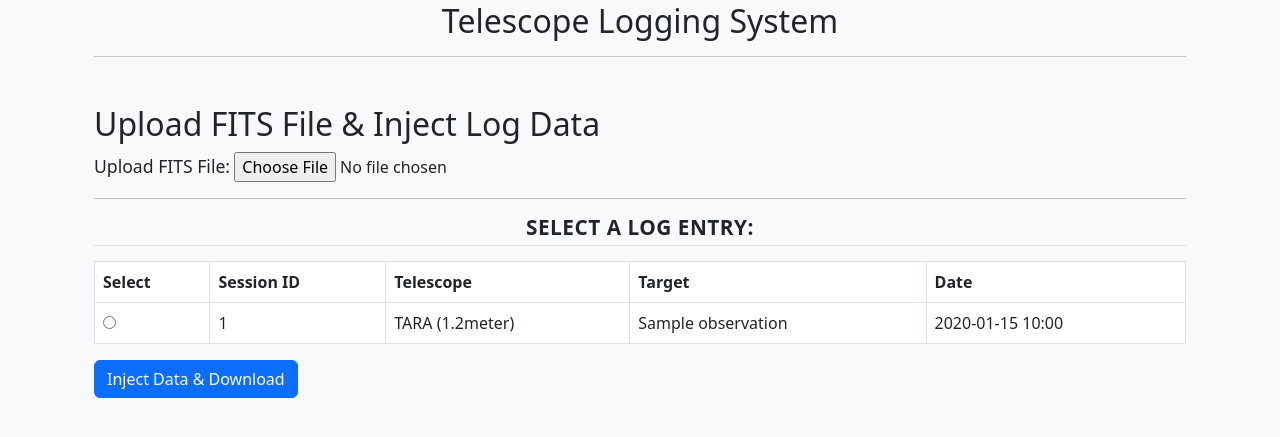
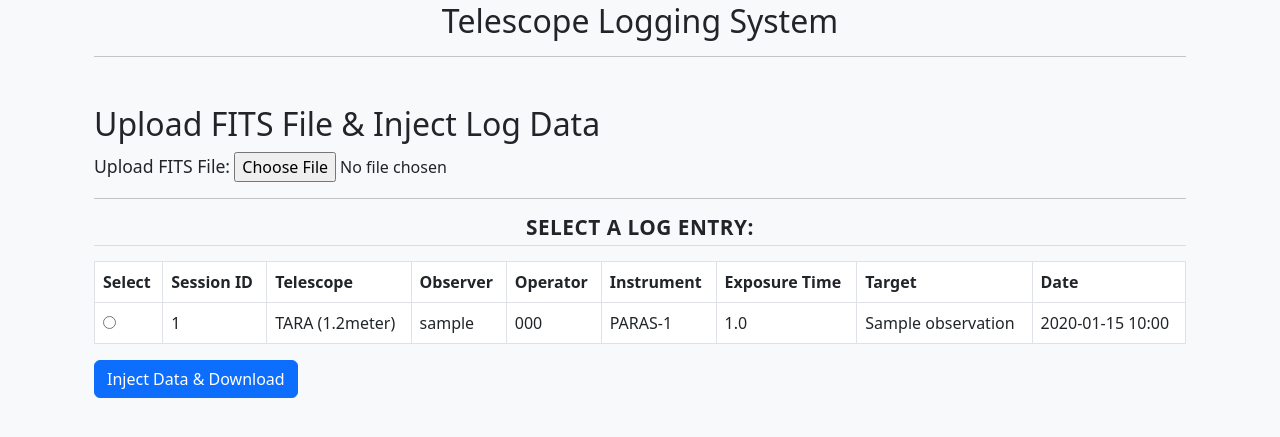
Before and after one commit to RadadiyaAditya/Telescope_Logging, a Django app: page /fits/ in a window 1280 px wide. Shown: the part 250-687 px from the top of the page. Run offline with Django 5.2, Linux system fonts and the light colour scheme; a user stored in the database is signed in; tables that the repository leaves empty hold one stand-in row (values such as "Sample post"); data that the repository does not hold is empty.

Commit message:
fits page modified

```diff
--- a/logging_system/templates/logging_system/fits_page.html
+++ b/logging_system/templates/logging_system/fits_page.html
@@ -14,6 +14,10 @@
                 <th>Select</th>
                 <th>Session ID</th>
                 <th>Telescope</th>
+                <th>Observer</th>
+                <th>Operator</th>
+                <th>Instrument</th>
+                <th>Exposure Time</th>
                 <th>Target</th>
                 <th>Date</th>
             </tr>
@@ -24,6 +28,10 @@
                 <td><input type="radio" name="selected_log" value="{{ log.session_id }}"></td>
                 <td>{{ log.session_id }}</td>
                 <td>{{ log.telescope_name }}</td>
+                <td>{{ log.observer_name }}</td>
+                <td>{{ log.telescope_operator }}</td>
+                <td>{{ log.instrumentation.instrument_name }}</td>
+                <td>{{ log.instrumentation.exposure_time }}</td>
                 <td>{{ log.observation.target_name }}</td>
                 <td>{{ log.log_start_time_utc|date:"Y-m-d H:i" }}</td>
             </tr>
--- a/logging_system/views.py
+++ b/logging_system/views.py
@@ -189,6 +189,7 @@ def telescope_log_view(request):
         'session_id': locals().get('general_instance', None) and general_instance.session_id if 'send_email' in request.POST else None,
     })
 
+# Create PDF file from HTML template
 def create_pdf_file(session_id):
     """Generate a PDF for a given session_id and return the file path."""
     wkhtmltopdf_path = "C:/Program Files/wkhtmltopdf/bin/wkhtmltopdf.exe"
@@ -247,6 +248,7 @@ def create_pdf_file(session_id):
     pdfkit.from_string(table_html, pdf_path, options=pdf_options, configuration=config)
     return pdf_path
 
+# Generate PDF and return it as a FileResponse for download
 def generate_pdf(request, session_id):
     """Generate PDF and return it as a FileResponse for download."""
     pdf_path = create_pdf_file(session_id)
@@ -258,6 +260,7 @@ def generate_pdf(request, session_id):
     response['Content-Disposition'] = f'attachment; filename="Log_{session_id}.pdf"'
     return response
 
+# Send email with PDF attachment
 def send_email(request, session_id):
     """Send the generated PDF to a user-defined email."""
     general = get_object_or_404(GeneralInfo, session_id=session_id)
@@ -350,6 +353,7 @@ def send_email(request, session_id):
     }
     return render(request, "logging_system/session_detail.html", context)
 
+# Fetch weather data from API
 def fetch_weather_data(request):
     """Fetch weather data from API and return JSON response."""
     api_key = os.getenv("Weather_API")
@@ -452,6 +456,7 @@ def session_detail_view(request, session_id):
     }
     return render(request, 'logging_system/session_detail.html', context)
 
+#fits page view
 @login_required
 def fits_view(request):
     logs = (
```
